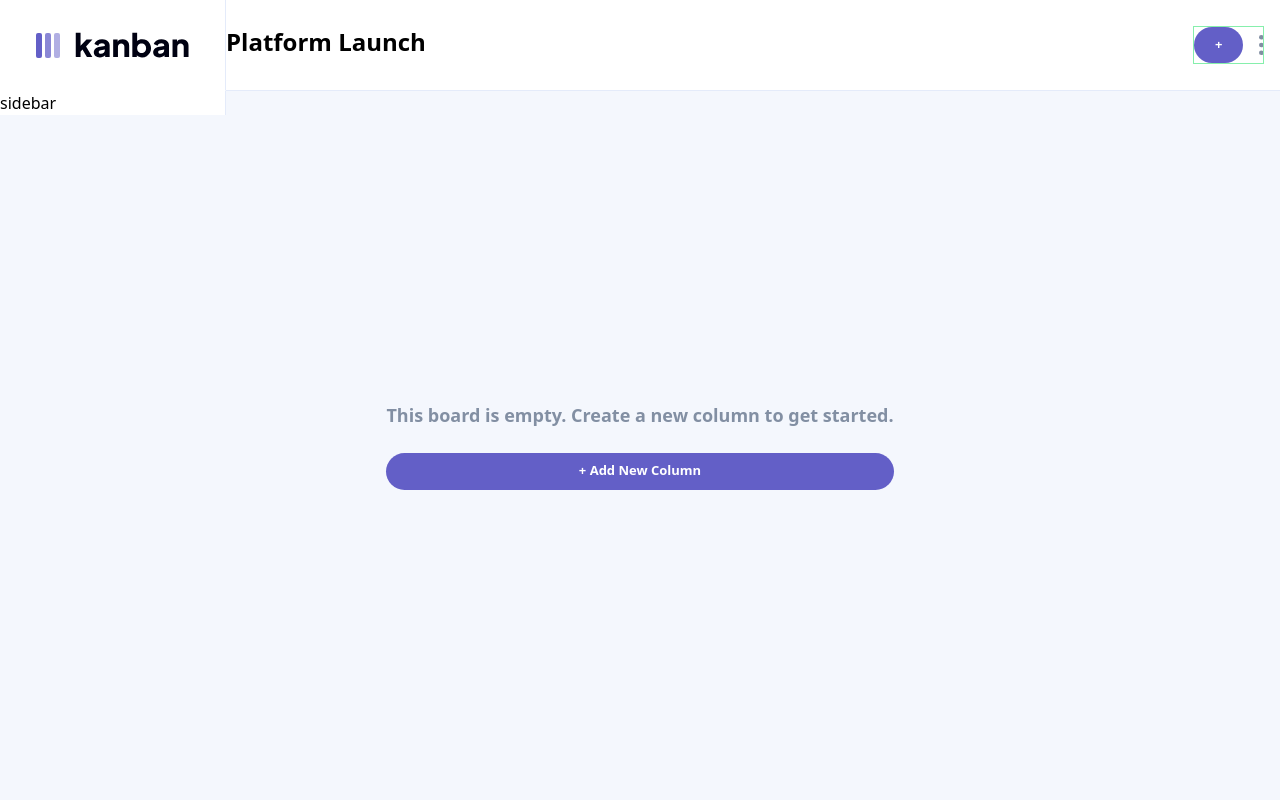
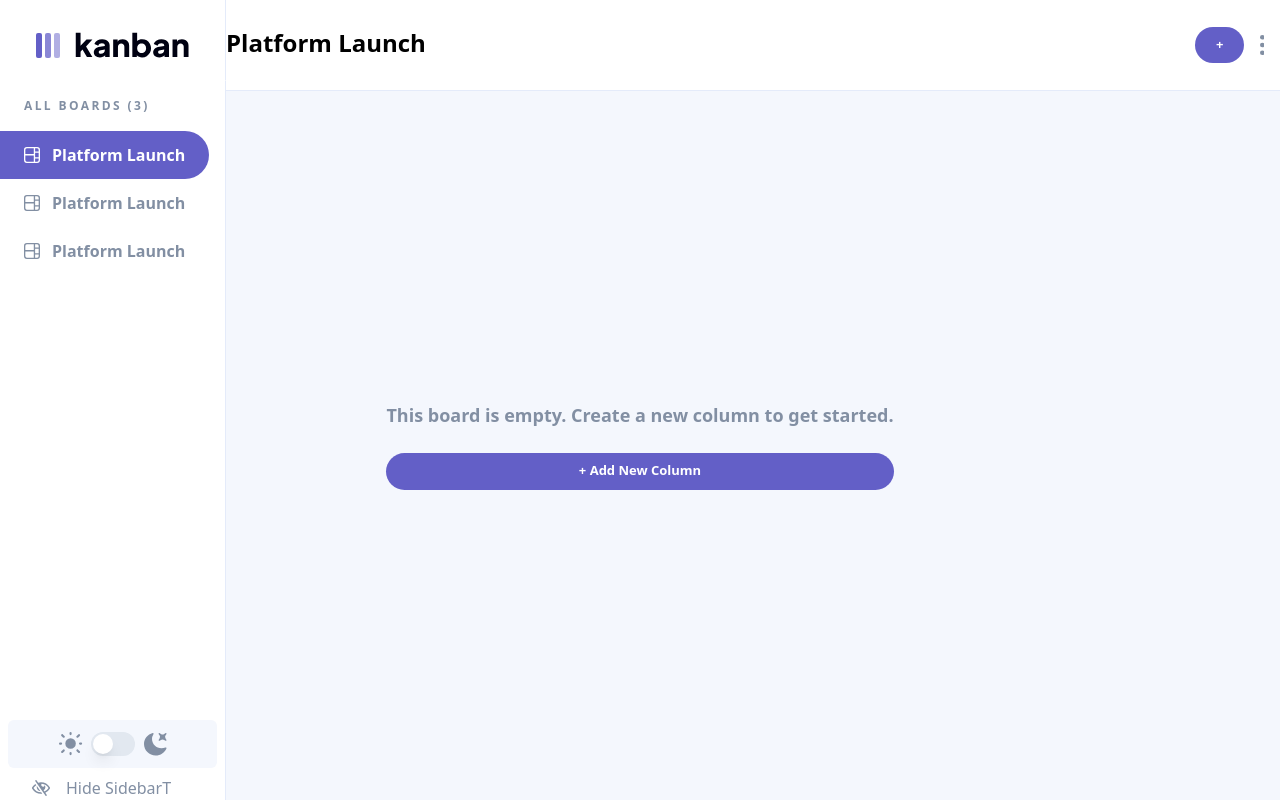
Before and after one commit to Krymancer/kanban-task-management, a Next.js app: page / in a window 1280 px wide. Built offline with nearby package versions, Linux system fonts and the light colour scheme.

Commit message:
feat: deskotop sidebar

```diff
--- a/src/app/page.tsx
+++ b/src/app/page.tsx
@@ -11,11 +11,12 @@ import LogoDark from '@/components/logos/LogoDark';
 import ChevronDownIcon from '@/components/icons/ChevronDownIcon';
 import BoardIcon from '@/components/icons/BoardIcon';
 import VerticalEllipsisIcon from '@/components/icons/VerticalEllipsisIcon';
+import HideSidebarIcon from '@/components/icons/HideSidebarIcon';
 
 function SidebarBoardItem({ active }: { active?: boolean }) {
   return (
     <div className='w-full flex justify-start'>
-      <div className={`${active ? 'bg-main-purple text-white' : 'text-medium-gray'} rounded-r-[100px] flex items-center gap-3 px-6 py-4 font-bold`} >
+      <div className={`${active ? 'bg-main-purple text-white' : 'text-medium-gray'} rounded-r-[100px] flex items-center gap-3 px-6 py-4 font-bold max-h-12`} >
         <BoardIcon />
         Platform Launch
       </div>
@@ -25,7 +26,7 @@ function SidebarBoardItem({ active }: { active?: boolean }) {
 
 function Header() {
   return (
-    <header className='flex items-center dark:bg-dark-gray border-b border-b-lines-light dark:border-b-lines-dark relative'>
+    <header className='flex items-center dark:bg-dark-gray border-b border-b-lines-light dark:border-b-lines-dark'>
       <div className='flex flex-col gap-4 px-4 py-5 sm:px-9 sm:py-8 border-r border-r-lines-light dark:border-r-lines-dark'>
         <div className='h-full'>
           <LogoLight className='hidden dark:sm:block' />
@@ -33,8 +34,19 @@ function Header() {
           <LogoMobile className='block sm:hidden' />
         </div>
 
-        <div className='absolute left-0 top-full border-t border-t-white border-r border-r-lines-light bg-white w-[226px]'>
-          sidebar
+        <div className='absolute inset-0 top-20 flex flex-col justify-between  border-t border-t-white border-r border-r-lines-light bg-white dark:bg-dark-gray dark:border-r-lines-dark dark:border-t-dark-gray w-[226px]'>
+          <div>
+          <div className='px-6 py-4 font-bold text-medium-gray text-[12px] tracking-[2.4px]'>ALL BOARDS (3)</div>
+              <div>
+                <SidebarBoardItem active />
+                <SidebarBoardItem />
+                <SidebarBoardItem />
+              </div>
+          </div>
+          <div>
+          <ThemeToggle />
+          <div className='flex gap-4 text-medium-gray items-center px-8 cursor-pointer'><HideSidebarIcon /> Hide SidebarT</div>
+          </div>
         </div>
       </div>
 
@@ -61,7 +73,7 @@ function Header() {
           </Dialog>
         </div>
 
-        <div className='flex gap-4 items-center border border-green-300'>
+        <div className='flex gap-4 items-center'>
           <Button className='min-w-12 w-12' onClick={() => { }}>
             +
           </Button>
@@ -84,7 +96,7 @@ function Columns() {
 export default function Home() {
 
   return (
-    <main className='h-full min-h-screen flex flex-col'>
+    <main className='h-full min-h-screen flex flex-col overflow-hidden'>
       <Header />
       <div className='bg-light-gray flex flex-col flex-auto items-center justify-center dark:bg-very-dark-gray'>
         <Columns />
```
